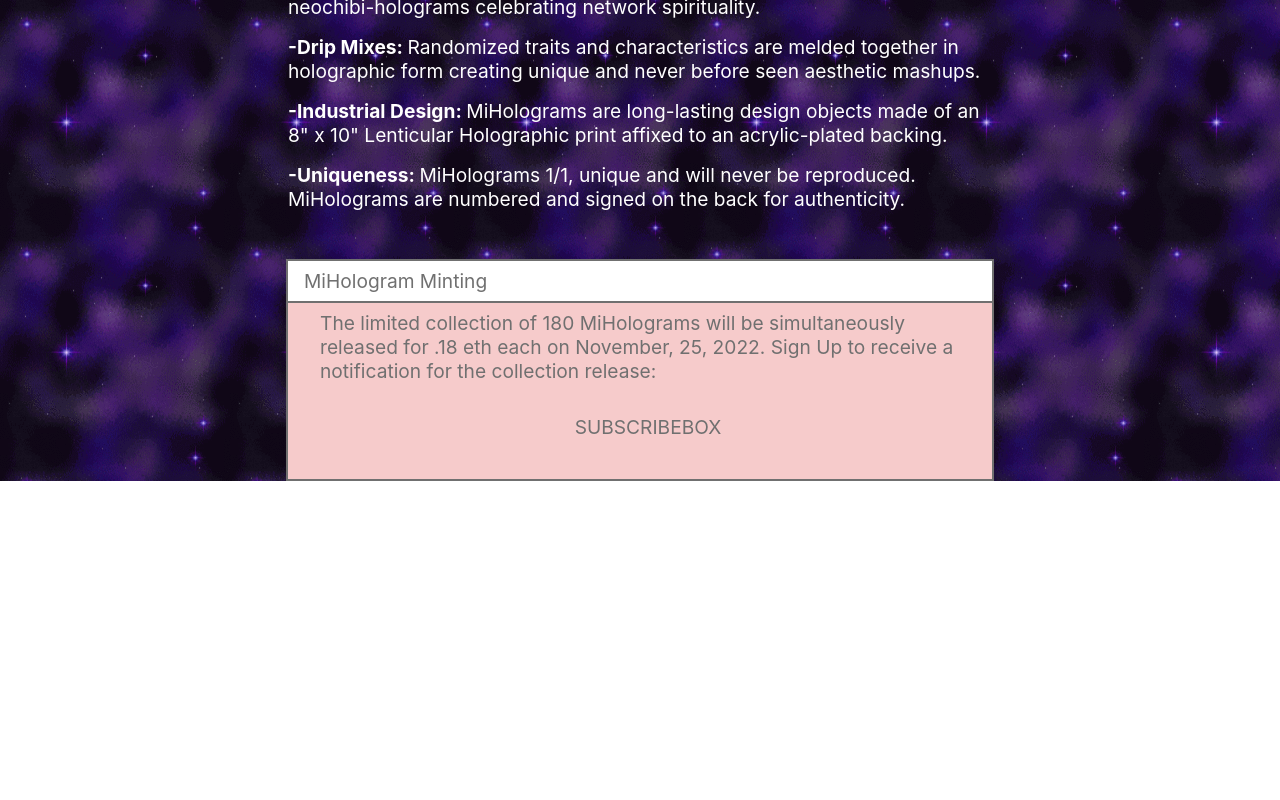
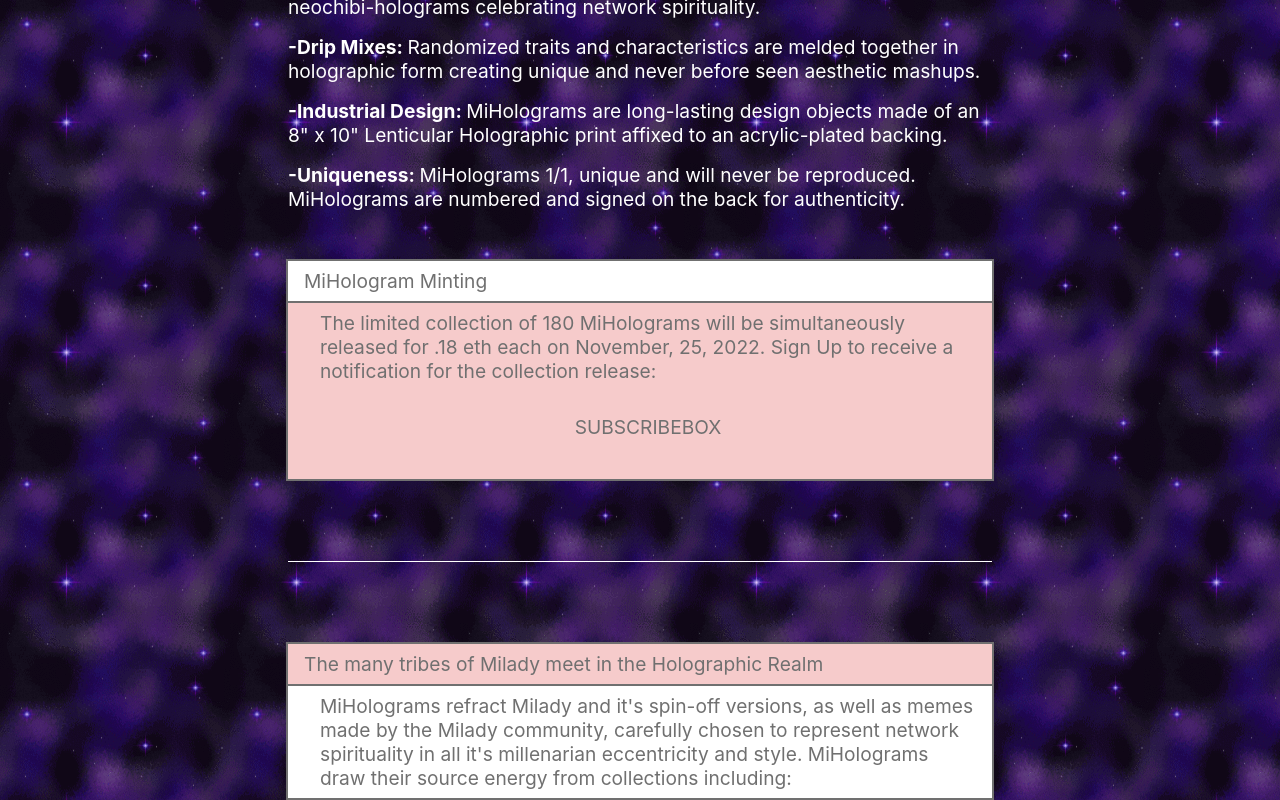
Before and after one commit to 0xNotes/miholo-fe, a React (Create React App) app: page / in a window 1280 px wide. Shown: the part 481-1281 px from the top of the page. Before the commit the page ends 962 px from the top, so only its background shows below. Built offline with nearby package versions, Linux system fonts and the light colour scheme.

Commit message:
More big changes to picture component

```diff
--- a/src/components/textContainer.tsx
+++ b/src/components/textContainer.tsx
@@ -6,6 +6,7 @@
     bottomText: string;
     bottomColor: string;
     subscribe: boolean;
+    picture: boolean;
 
 
 };
@@ -16,6 +17,7 @@
     bottomText,
     bottomColor,
     subscribe,
+    picture,
  }: Props
 
 ) {
--- a/src/pages/premint.tsx
+++ b/src/pages/premint.tsx
@@ -10,29 +10,40 @@
         <div className="Container">
             <img src={logo} style={{ marginTop: "4rem" }}></img>
             <div className="ImgTextBlock">
-                <img src={pc} style={{width: "10%", height: "10%", marginLeft: "4rem"}} ></img>
+                <img src={pc} style={{ width: "10%", height: "10%", marginLeft: "4rem" }} ></img>
                 <TextContainer
                     topText="Welcome to MiHolograms! 홀로그램에 오신 것을 환영합니다"
                     topColor="#f6cbcb"
                     bottomText="MiHolograms are a limited-release collection of 180 unique 1/1 holographic prints made as a collaboration between artists *olive oil* and *SpyMilk*."
                     bottomColor="#ffffff"
                     subscribe={false}
+                    picture={false}
                 />
-                <img src={pc} style={{width: "10%", height: "10%" , marginRight: "4rem"}} ></img>
+                <img src={pc} style={{ width: "10%", height: "10%", marginRight: "4rem" }} ></img>
             </div>
             <div className="DetailsText">
-                <span style={{textDecoration: "underline", fontWeight: "bold", marginBottom: "2rem"}}>Details</span>
-                <div style={{marginBottom: "1rem"}}><span style={{fontWeight: "bold"}}>-Loving Resepect for the Miladyverse: </span> <span>Each hologram contains six of Milady from various corners of the extended Milady universe, blending them into neochibi-holograms celebrating network spirituality.</span></div>
-                <div style={{marginBottom: "1rem"}}><span style={{fontWeight: "bold"}}>-Drip Mixes: </span> <span>Randomized traits and characteristics are melded together in holographic form creating unique and never before seen aesthetic mashups.</span></div>
-                <div style={{marginBottom: "1rem"}}><span style={{fontWeight: "bold"}}>-Industrial Design: </span> <span>MiHolograms are long-lasting design objects made of an 8" x 10" Lenticular Holographic print affixed to an acrylic-plated backing.</span></div>
-                <div style={{marginBottom: "1rem"}}><span style={{fontWeight: "bold"}}>-Uniqueness: </span> <span>MiHolograms 1/1, unique and will never be reproduced. MiHolograms are numbered and signed on the back for authenticity.</span></div>
+                <span style={{ textDecoration: "underline", fontWeight: "bold", marginBottom: "2rem" }}>Details</span>
+                <div style={{ marginBottom: "1rem" }}><span style={{ fontWeight: "bold" }}>-Loving Resepect for the Miladyverse: </span> <span>Each hologram contains six of Milady from various corners of the extended Milady universe, blending them into neochibi-holograms celebrating network spirituality.</span></div>
+                <div style={{ marginBottom: "1rem" }}><span style={{ fontWeight: "bold" }}>-Drip Mixes: </span> <span>Randomized traits and characteristics are melded together in holographic form creating unique and never before seen aesthetic mashups.</span></div>
+                <div style={{ marginBottom: "1rem" }}><span style={{ fontWeight: "bold" }}>-Industrial Design: </span> <span>MiHolograms are long-lasting design objects made of an 8" x 10" Lenticular Holographic print affixed to an acrylic-plated backing.</span></div>
+                <div style={{ marginBottom: "1rem" }}><span style={{ fontWeight: "bold" }}>-Uniqueness: </span> <span>MiHolograms 1/1, unique and will never be reproduced. MiHolograms are numbered and signed on the back for authenticity.</span></div>
             </div>
             <TextContainer
-            topText="MiHologram Minting"
-            topColor="#ffffff"
-            bottomText="The limited collection of 180 MiHolograms will be simultaneously released for .18 eth each on November, 25, 2022. Sign Up to receive a notification for the collection release:"
-            bottomColor="#f6cbcb"
-            subscribe={true}
+                topText="MiHologram Minting"
+                topColor="#ffffff"
+                bottomText="The limited collection of 180 MiHolograms will be simultaneously released for .18 eth each on November, 25, 2022. Sign Up to receive a notification for the collection release:"
+                bottomColor="#f6cbcb"
+                subscribe={true}
+                picture={false}
+            />
+            <div style={{ width: "55%", borderBottom: "1px solid #ffffff", marginTop: "5rem", marginBottom: "5rem" }} />
+            <TextContainer
+                topText="The many tribes of Milady meet in the Holographic Realm"
+                topColor="#f6cbcb"
+                bottomText="MiHolograms refract Milady and it's spin-off versions, as well as memes made by the Milady community, carefully chosen to represent network spirituality in all it's millenarian eccentricity and style. MiHolograms draw their source energy from collections including:"
+                bottomColor="#ffffff"
+                subscribe={false}
+                picture={true}
             />
         </div>
     );
--- a/src/styles/styles.scss
+++ b/src/styles/styles.scss
@@ -2,3 +2,4 @@
 @import "./wide";
 @import "./textContainer";
 @import "./subscribeBox";
+@import "./pictureFrame";
```
Also changed, not shown: src/components/pictureBox.tsx (added, +9 -0 lines), src/components/pictureFrame.tsx (added, +19 -0 lines), src/styles/_pictureFrame.scss (added).
